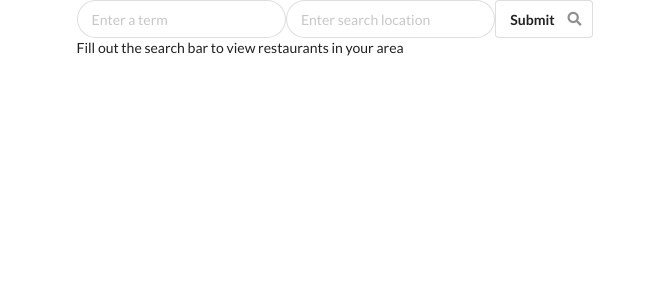
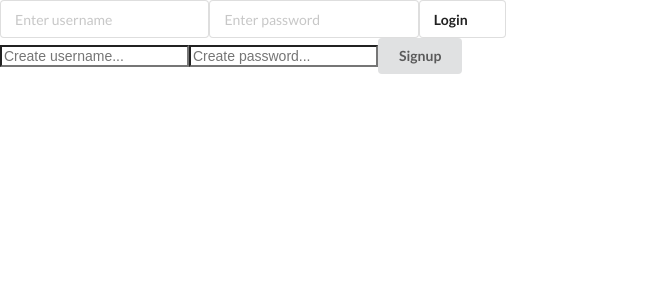
Before and after one commit to christopher-hague/Yelp-Clone, a React (Create React App) app in the folder yelp_clone_client/: page / in a window 1280 px wide. Shown: the top 300 px of the page, without its empty margins (0-656 px from the left). Built offline with nearby package versions, Linux system fonts and the light colour scheme; no server answers.

Commit message:
merged fixContainer

```diff
--- a/yelp_clone_client/src/App.js
+++ b/yelp_clone_client/src/App.js
@@ -1,7 +1,7 @@
 import React, { Component } from 'react';
 import './App.css';
-// import AppContainer from './components/AppContainer'
-import AppContainer2 from './componentsJS/AppContainer2'
+import AppContainer from './components/AppContainer'
+// import AppContainer2 from './componentsJS/AppContainer2'
 import NavBar from './components/NavBar'
 
 class App extends Component {
@@ -10,7 +10,7 @@ class App extends Component {
 
     return (
       <div>
-        <AppContainer2 />
+        <AppContainer />
       </div>
     );
   }
```
